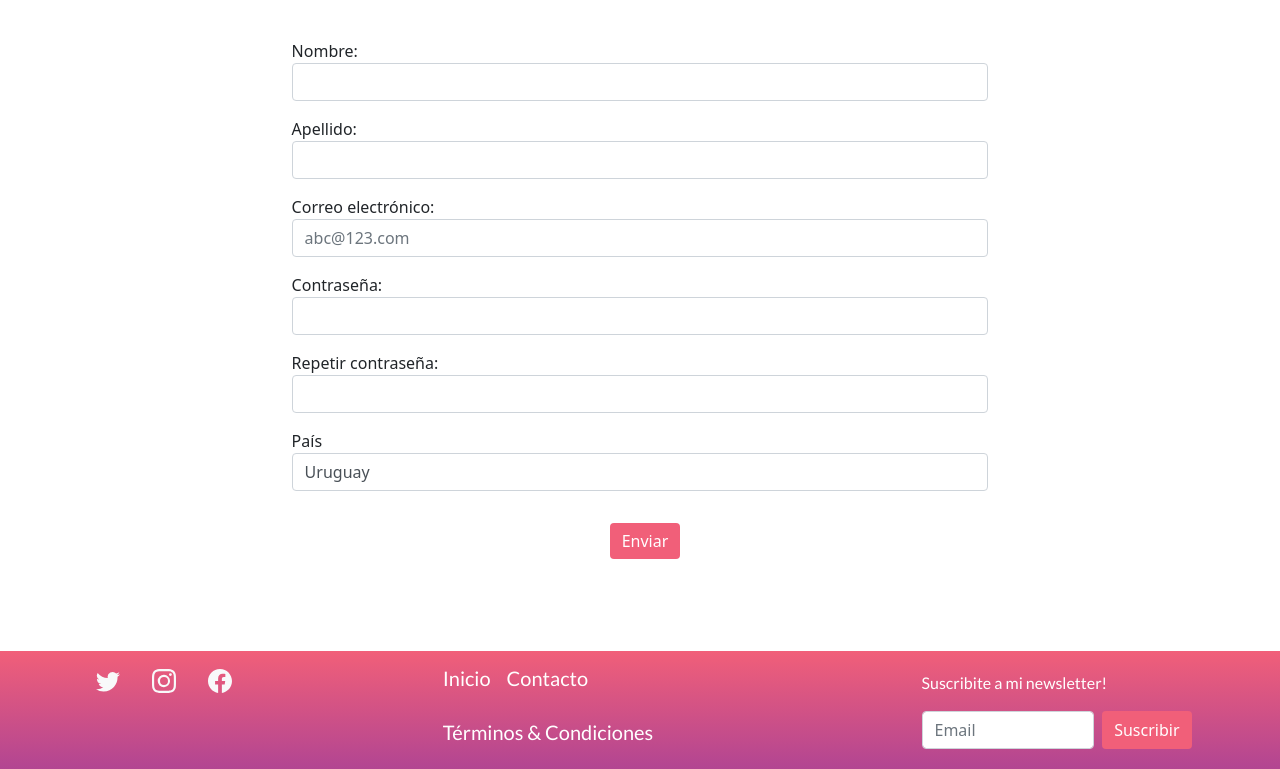
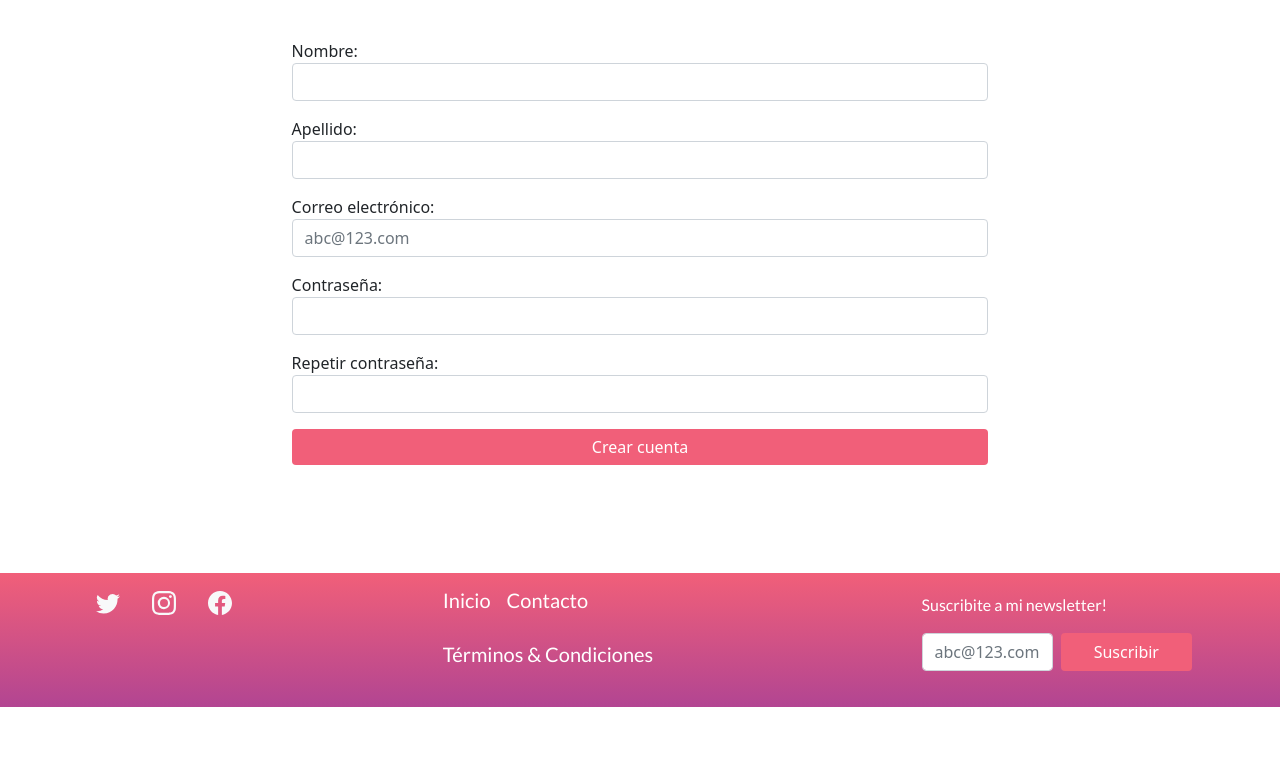
Before and after one commit to TrellixVulnTeam/delicias-silvera_VLF2, a website: page pages/signup.html in a window 1280 px wide. Shown: the part 208-977 px from the top of the page. After the commit the page ends 915 px from the top, so only its background shows below. Drawn offline with nearby package versions, Linux system fonts and the light colour scheme.

Commit message:
Agregué validaciones a los campos del formulario de contacto, de registro y suscribir. Agregué envío de mail para comprar

```diff
--- a/pages/signup.html
+++ b/pages/signup.html
@@ -113,38 +113,34 @@
   <main>
     <p class="section--subtitle">Registrar usuario</p>
 
-    <div class="center">
-    <div>
-      <form class="col-sm-12 bigForm">
-              <div class=" form-group">
+    <div class="registration-form center">
+      <form>
+        <div class="form-group">
           <label for="exampleFormControlInput1">Nombre:</label>
-        <input type="email" class="form-control" id="exampleFormControlInput1">
+          <input class="form-control item" type="text" name="username" maxlength="15" minlength="4"
+            pattern="^[a-zA-Z0-9_.-]*$" id="username" required>
+        </div>
+        <div class="form-group">
           <label for="exampleFormControlInput1">Apellido:</label>
-        <input type="email" class="form-control" id="exampleFormControlInput1">
+          <input class="form-control item" type="text" name="username" maxlength="15" minlength="4"
+            pattern="^[a-zA-Z0-9_.-]*$" id="username" required>
+        </div>
+        <div class="form-group">
           <label for="exampleFormControlInput1">Correo electrónico:</label>
-        <input type="email" class="form-control" id="exampleFormControlInput1" placeholder="abc@123.com">
+          <input class="form-control item" type="email" name="email" id="email" placeholder="abc@123.com" required>
+        </div>
+        <div class="form-group">
           <label for="exampleFormControlInput1">Contraseña:</label>
-        <input type="password" class="form-control" id="exampleFormControlInput1">
-        <label for="exampleFormControlInput1">Repetir contraseña:</label>
-        <input type="password" class="form-control" id="exampleFormControlInput1">
-
+          <input class="form-control item" type="password" name="password" minlength="6" id="password" required>
         </div>
-
         <div class="form-group">
-      <label for="exampleFormControlSelect2">País</label>
-      <select class="form-control">
-        <option>Uruguay</option>
-        <option>Argentina</option>
-        <option>Brasil</option>
-        <option>Chile</option>
-      </select>
+          <label for="exampleFormControlInput1"> Repetir contraseña:</label>
+          <input class="form-control item" type="password" name="password" minlength="6" id="password" required>
         </div>
-
+        <div class="form-group">
+          <button class="btn btn-primary btn-block create-account" type="submit">Crear cuenta</button>
+        </div>
       </form>
-    <div class="col-1 mx-auto">
-      <button type="submit" class="btn btn-primary">Enviar</button>
-    </div>
-    </div>
     </div>
     </div>
   </main>
@@ -175,10 +171,10 @@
         <div class="col-md-3 mx-auto">
           <form>
             <p>Suscribite a mi newsletter!</p>
-            <div class="d-flex w-100 gap-2">
-              <label for="newsletter1" class="visually-hidden">Email</label>
-              <input id="newsletter1" type="text" class="form-control" placeholder="Email">
-              <button class="btn btn-primary" type="button">Suscribir</button>
+            <div class="d-flex w-100 gap-2 form-group">
+              <input class="form-control item" type="email" name="email" id="email" placeholder="abc@123.com" required>
+              <button class="btn btn-primary btn-block create-account" type="submit">Suscribir</button>
+            </div>
         </div>
         </form>
       </div>
--- a/scss/_generales.scss
+++ b/scss/_generales.scss
@@ -53,6 +53,10 @@ form a {
   color: $tertiary-color !important;
   font-family: $font-lato !important;
   font-size: $standard-font-size;
+}
+
+form div {
+  padding-bottom: 16px;
 }
 
 form p, h5 {
```
Also changed, not shown: index.html (+7 -6 lines), pages/about.html (+5 -6 lines), pages/contacto.html (+21 -15 lines), pages/rececetas-dulces.html (+5 -5 lines), pages/receta-bloquecitos-de-chocolate.html (+5 -5 lines), pages/receta-brownie-red-velvet.html (+5 -5 lines), pages/receta-helado-cheesecake-frutillas.html (+4 -4 lines), pages/receta-pan-casero.html (+5 -5 lines), pages/receta-panqueques-vegetales.html (+6 -5 lines), pages/receta-torta-de-naranja.html (+6 -5 lines), pages/recetas-saladas.html (+5 -4 lines), pages/recetas-vegetarianas.html (+5 -4 lines), pages/terms.html (+5 -6 lines), pages/tienda.html (+11 -15 lines), 1 more files, 1 other file. Lines whose indentation alone changed are shown as unchanged.
